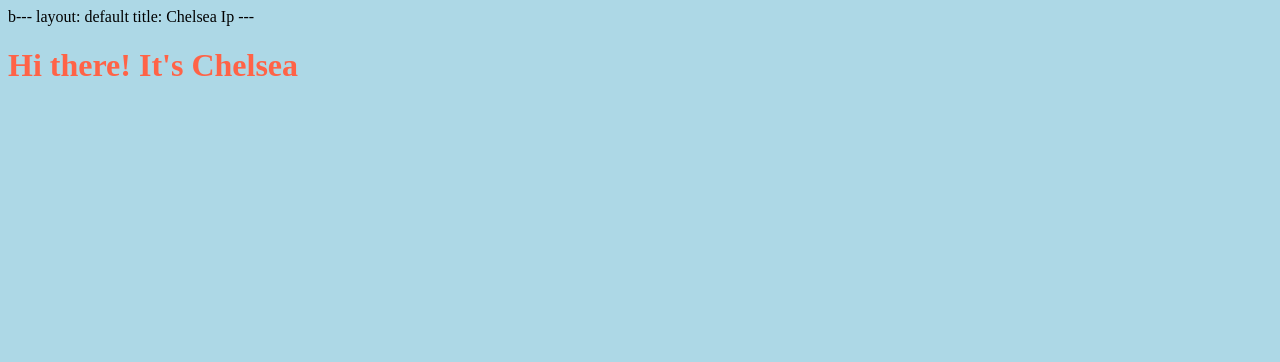
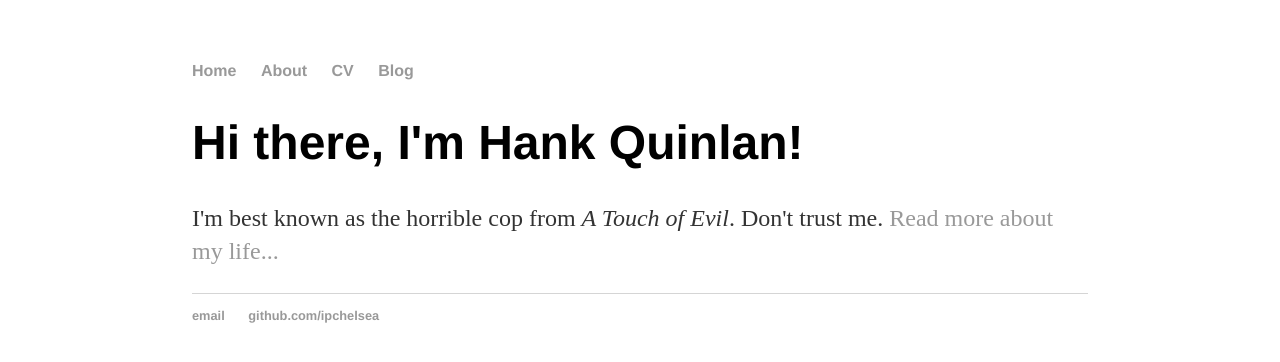
Before and after one commit to ipchelsea/ipchelsea.github.io, a Jekyll site: the page built from index.html, in a window 1280 px wide. Shown: the top 362 px of the page. Built offline with Jekyll 4.4.1, drawn with Linux system fonts in a browser that asks for light colours.

Commit message:
Update index.html

```diff
--- a/index.html
+++ b/index.html
@@ -1,25 +1,9 @@
-b---
+---
 layout: default
-title: Chelsea Ip
+title: Hank Quinlan, Horrible Cop
 ---
-<div class="blurb">
-	<h1 style="color:Tomato;">Hi there! It's Chelsea</h1>
-	<style type="text/css">
-	        .header {
-		display: table-cell;
-		width: 250px;
-		height: 200px;
-		padding: 10px;
-		text-align: center;
-		vertical-align: middle;
-	      }
-	      p.a {
-		  font: 15px Courier New;
-		}
-	      body {
-		  background-color: lightblue;
-		}
-	    </style>
-	  </head>
-	</html>
-</div><!-- /.blurb -->
+
+		<div class="blurb">
+			<h1>Hi there, I'm Hank Quinlan!</h1>
+			<p>I'm best known as the horrible cop from <em>A Touch of Evil</em>. Don't trust me. <a href="/about">Read more about my life...</a></p>
+		</div>
```
